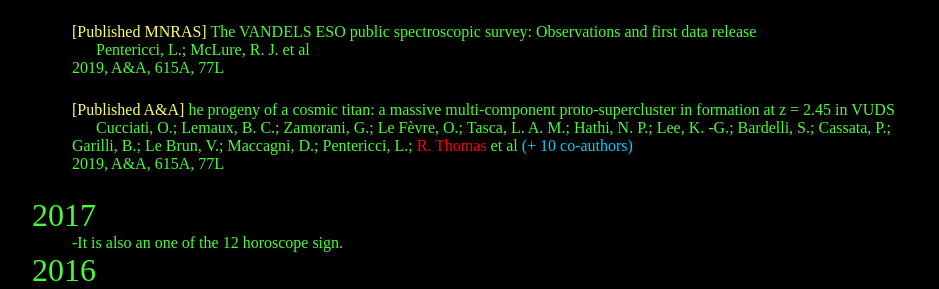
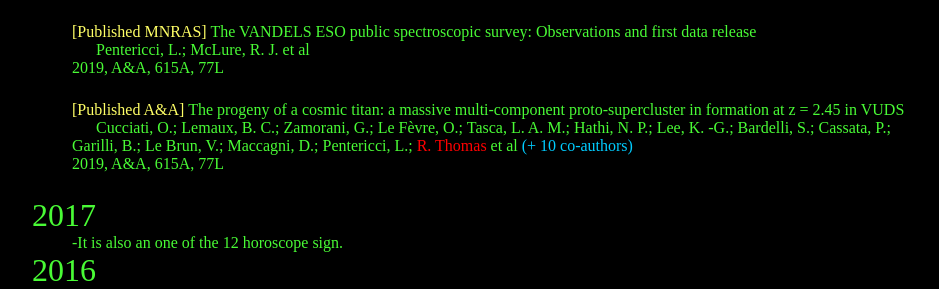
Before and after one commit to astrom-tom/astrom-tom.github.io, a Jekyll site: the page built from Papers/index.html, in a window 1280 px wide. Shown: the part 1049-1338 px from the top of the page, without its empty margins (160-1099 px from the left). Built offline with Jekyll 4.4.1, drawn with Linux system fonts in a browser that asks for light colours.

Commit message:
Update index.html

```diff
--- a/Papers/index.html
+++ b/Papers/index.html
@@ -70,7 +70,7 @@
      &nbsp;&nbsp;&nbsp;&nbsp;&nbsp; Pentericci, L.; McLure, R. J. et al <br> 2019, A&A, 615A, 77L </p>
      </dd>
 
-<dd> <span class='acc'>[Published  A&A]</span> he progeny of a cosmic titan: a massive multi-component proto-supercluster in formation at z = 2.45 in VUDS<br>
+<dd> <span class='acc'>[Published  A&A]</span> The progeny of a cosmic titan: a massive multi-component proto-supercluster in formation at z = 2.45 in VUDS<br>
      &nbsp;&nbsp;&nbsp;&nbsp;&nbsp; Cucciati, O.; Lemaux, B. C.; Zamorani, G.; Le Fèvre, O.; Tasca, L. A. M.; Hathi, N. P.; Lee, K. -G.; Bardelli, S.; Cassata, P.; Garilli, B.; Le Brun, V.; Maccagni, D.; Pentericci, L.;
      <span class='me'>R. Thomas</span> et al <span class='cauthors'>(+ 10 co-authors)</span> <br> 2019, A&A, 615A, 77L </p>
      </dd>
```
